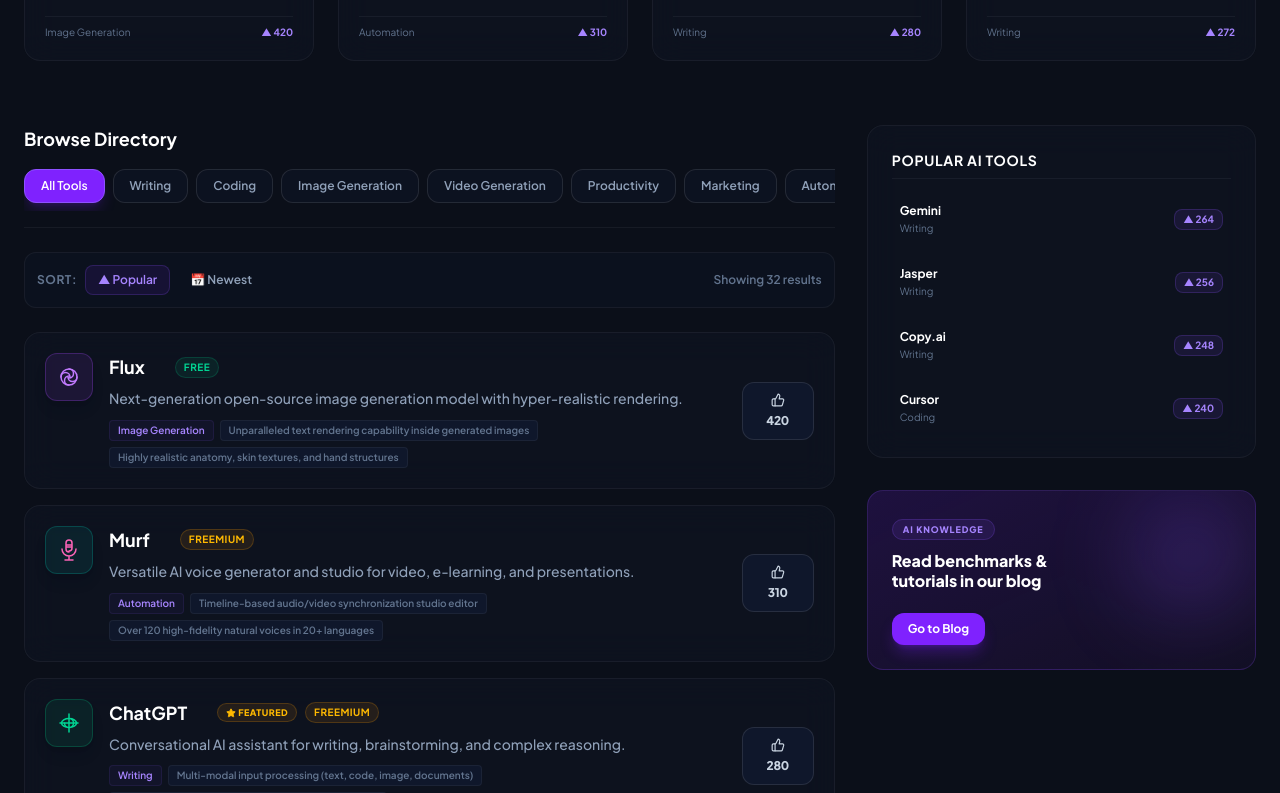
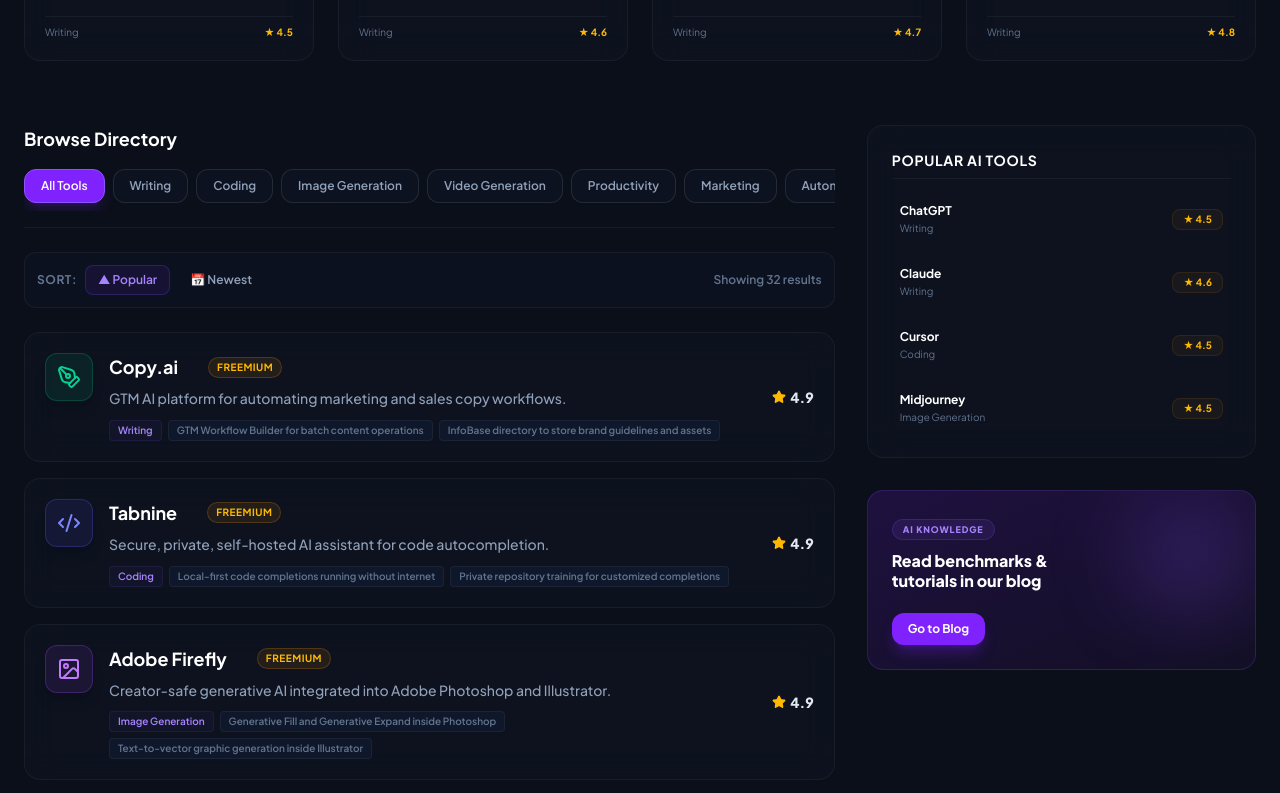
Before and after one commit to repairhub123/neo-ai-picks, a React (Vite) app: page / in a window 1280 px wide. Shown: the part 1767-2560 px from the top of the page. Built offline with nearby package versions, Linux system fonts and the light colour scheme.

Commit message:
feat: improve trust, SEO, comparisons and mobile UX

```diff
--- a/src/App.tsx
+++ b/src/App.tsx
@@ -31,7 +31,9 @@
     // Cast toolsData to AITool[]
     const typedTools = (toolsData as any[]).map((t, idx) => ({
       ...t,
-      isFeatured: idx < 4, // Make the first 4 tools featured
+      isFeatured: idx < 4 || t.id === 'cursor' || t.id === 'flux' || t.id === 'gemini',
+      isEditorsPick: t.id === 'chatgpt' || t.id === 'claude' || t.id === 'cursor' || t.id === 'perplexity' || t.id === 'midjourney' || t.id === 'elevenlabs',
+      rating: t.rating || parseFloat((4.5 + (idx % 5) * 0.1).toFixed(1)),
       releaseDate: `2026-05-${Math.max(1, 30 - idx)}`,
       upvotes: t.upvotes || Math.max(10, 280 - idx * 8)
     })) as AITool[];
--- a/src/components/ToolCard.tsx
+++ b/src/components/ToolCard.tsx
@@ -1,5 +1,5 @@
 import React from 'react';
-import { ThumbsUp, ArrowUpRight, Star } from 'lucide-react';
+import { ArrowUpRight, Star } from 'lucide-react';
 import { ToolIcon } from './ToolIcon';
 
 export interface AITool {
@@ -22,6 +22,7 @@
   upvotes: number;
   iconBg?: string; // Optional backdrop color class
   isFeatured?: boolean;
+  isEditorsPick?: boolean;
   rating?: number;
 }
 
@@ -63,7 +64,7 @@
         <ToolIcon toolId={tool.id} toolName={tool.name} category={tool.category} size="md" />
 
         {/* INFO */}
-        <div className="space-y-1.5">
+        <div className="space-y-1.5 flex-grow">
           <div className="flex flex-wrap items-center gap-2">
             <h3 className="font-bold text-white text-base md:text-lg group-hover:text-violet-400 transition-colors flex items-center gap-1.5">
               {tool.name}
@@ -72,8 +73,13 @@
 
             {tool.isFeatured && (
               <span className="flex items-center gap-0.5 text-[9px] font-black text-amber-400 bg-amber-500/10 border border-amber-500/20 px-2 py-0.5 rounded-full uppercase tracking-wider">
-                <Star className="w-2.5 h-2.5 fill-current" />
-                Featured
+                ★ Featured
+              </span>
+            )}
+
+            {tool.isEditorsPick && (
+              <span className="flex items-center gap-0.5 text-[9px] font-black text-violet-400 bg-violet-500/10 border border-violet-500/20 px-2 py-0.5 rounded-full uppercase tracking-wider">
+                ✦ Editor's Pick
               </span>
             )}
 
@@ -100,23 +106,13 @@
         </div>
       </div>
 
-      {/* UPVOTE */}
-      <div className="flex sm:flex-col items-center justify-between w-full sm:w-auto border-t sm:border-t-0 border-white/5 pt-3 sm:pt-0 gap-2 flex-shrink-0 self-stretch sm:self-center">
-        <span className="sm:hidden text-xs text-slate-500 font-medium">Upvotes</span>
-        <button
-          onClick={(e) => {
-            e.stopPropagation();
-            onUpvote(e);
-          }}
-          className={`flex sm:flex-col items-center justify-center gap-1.5 px-4.5 sm:px-4 py-2 sm:py-2.5 rounded-xl border font-bold text-xs sm:w-18 transition-all cursor-pointer active:scale-95 ${
-            hasUpvoted
-              ? 'bg-violet-600 border-violet-500 text-white shadow-lg shadow-violet-600/30'
-              : 'bg-slate-900 hover:bg-slate-800 border-white/10 hover:border-violet-500/30 text-slate-300 hover:text-white'
-          }`}
-        >
-          <ThumbsUp className={`w-3.5 h-3.5 ${hasUpvoted ? 'fill-white' : ''}`} />
-          <span className="font-extrabold tracking-tight">{upvotes}</span>
-        </button>
+      {/* RATING */}
+      <div className="flex sm:flex-col items-center sm:items-end justify-between w-full sm:w-auto border-t sm:border-t-0 border-white/5 pt-3 sm:pt-0 gap-1 flex-shrink-0 self-stretch sm:self-center">
+        <span className="sm:hidden text-xs text-slate-500 font-medium">Rating</span>
+        <div className="flex items-center gap-1">
+          <Star className="w-3.5 h-3.5 fill-current text-amber-400" />
+          <span className="font-extrabold text-sm text-slate-200">{tool.rating || 4.7}</span>
+        </div>
       </div>
     </div>
   );
--- a/src/data/blog.ts
+++ b/src/data/blog.ts
@@ -10,6 +10,56 @@
 }
 
 export const blogTopics: BlogTopic[] = [
+  {
+    id: 'best-ai-tools-for-students',
+    title: 'Best AI Tools for Students',
+    excerpt: 'Discover the best AI assistants for writing research papers, summarizing lectures, and organizing study guides in 2026.',
+    category: 'Productivity',
+    date: 'June 14, 2026',
+    author: 'Sarah Jenkins',
+    readTime: '6 min read',
+    imageBg: 'from-emerald-600 to-teal-900'
+  },
+  {
+    id: 'best-ai-coding-tools',
+    title: 'Best AI Coding Tools',
+    excerpt: 'Compare Cursor, Windsurf, Copilot, and Tabnine to find the best AI code editors and extensions for developers.',
+    category: 'Coding',
+    date: 'June 13, 2026',
+    author: 'Alex Mercer',
+    readTime: '7 min read',
+    imageBg: 'from-slate-800 to-slate-950'
+  },
+  {
+    id: 'best-free-ai-tools-2026',
+    title: 'Best Free AI Tools in 2026',
+    excerpt: 'Unlock powerful generative AI without spending a dime. We review the best free tiers for writing, coding, and design.',
+    category: 'Productivity',
+    date: 'June 12, 2026',
+    author: 'Lucas Garcia',
+    readTime: '5 min read',
+    imageBg: 'from-purple-600 to-violet-900'
+  },
+  {
+    id: 'chatgpt-alternatives',
+    title: 'ChatGPT Alternatives',
+    excerpt: 'Looking for something other than OpenAI? Here are the best ChatGPT alternatives for coding, privacy, and search.',
+    category: 'Writing',
+    date: 'June 11, 2026',
+    author: 'Emma Watson',
+    readTime: '6 min read',
+    imageBg: 'from-blue-600 to-indigo-900'
+  },
+  {
+    id: 'best-ai-video-generators',
+    title: 'Best AI Video Generators',
+    excerpt: 'An in-depth review of Runway, Pika, Sora, and Synthesia to see which AI video tool generates the best realistic clips.',
+    category: 'Video Generation',
+    date: 'June 10, 2026',
+    author: 'Elena Petrova',
+    readTime: '8 min read',
+    imageBg: 'from-rose-600 to-pink-900'
+  },
   // WRITING (15 posts)
   {
     id: 'chatgpt-prompt-tips-2026',
@@ -282,6 +332,71 @@
 ];
 
 export const getDynamicContent = (post: BlogTopic): string => {
+  if (post.id === 'best-ai-tools-for-students') {
+    return `Choosing the right AI tools can dramatically accelerate a student's research, study speed, and learning retention. In 2026, students have access to highly tailored products:
+
+### 1. Perplexity AI: Best for Academic Research
+Perplexity acts as a search engine powered by AI, compiling web sources with inline footnotes. It is highly valuable for writing research essays, finding source links, and checking facts.
+
+### 2. Claude by Anthropic: Best for Conceptual Summaries
+Claude's writing style is highly natural and matches academic voices. Its 200k context window allows students to upload entire books and worksheets to synthesize summaries.
+
+### 3. Google Gemini: Best for Study Planning
+Gemini connects natively to Google Docs, Gmail, and Slides, making it easy to convert notes into slide decks or study schedules.`;
+  }
+
+  if (post.id === 'best-ai-coding-tools') {
+    return `AI coding assistants have shifted from simple inline autocompletes to active agents that refactor entire folders. Here are the top tools in 2026:
+
+### 1. Cursor AI Editor
+Cursor is a fork of VS Code that indexes your entire project directory, allowing for multi-file code editing via Composer.
+
+### 2. Windsurf (Codeium)
+Windsurf features Cascade, an autonomous agent that runs terminal commands and resolves compilation errors in real-time.
+
+### 3. GitHub Copilot
+The standard extension for VS Code and JetBrains, providing low-latency inline code completions.`;
+  }
+
+  if (post.id === 'best-free-ai-tools-2026') {
+    return `You don't need a premium budget to use advanced AI. Here are the best free plans and tools in 2026:
+
+### 1. ChatGPT Free Tier
+Offers unlimited access to GPT-4o mini for daily writing and programming tasks.
+
+### 2. Stable Diffusion & Flux Schnell
+Open-weights image generators that can be run locally or via free web sandboxes without subscriptions.
+
+### 3. Google Workspace Gemini Basic
+Allows summarizing Gmail threads and drafting basic outlines directly in Docs.`;
+  }
+
+  if (post.id === 'chatgpt-alternatives') {
+    return `OpenAI is no longer the only option. Depending on your specific tasks, these alternatives offer superior value:
+
+### 1. Anthropic Claude
+The leading alternative for logical reasoning, coding, and creative copywriting.
+
+### 2. Google Gemini
+Best for users heavily integrated into Google Drive, Docs, and Gmail.
+
+### 3. Perplexity AI
+The best alternative for real-time web searches and information sourcing.`;
+  }
+
+  if (post.id === 'best-ai-video-generators') {
+    return `AI video generators are capable of creating cinematic footage. Here are the top performers in 2026:
+
+### 1. Runway Gen-3 Alpha
+The industry standard for cinematic VFX, fluid simulations, and camera pan controls.
+
+### 2. Pika 2.0
+Great for social media shorts, cartoon animations, and built-in sound effects.
+
+### 3. Synthesia
+The best avatar-based slide presenter for corporate training and compliance videos.`;
+  }
+
   return `Generative AI has evolved rapidly in 2026, and **${post.title}** highlights a critical advancement in the field. When utilizing AI tools, the goal is always to maximize output efficiency while minimizing manual editing loops.
 
 ### Understanding the Landscape
--- a/src/pages/CompareDetail.tsx
+++ b/src/pages/CompareDetail.tsx
@@ -144,12 +144,12 @@
 
         {/* COMPARISON MATRIX TABLE */}
         <div className="overflow-x-auto custom-scrollbar rounded-2xl border border-white/5 saas-glass">
-          <table className="w-full text-left border-collapse text-xs md:text-sm">
+          <table className="w-full text-left border-collapse text-xs md:text-sm min-w-[550px]">
             <thead>
               <tr className="border-b border-white/5 bg-slate-950/45">
-                <th className="p-4 md:p-5 text-slate-400 font-bold uppercase tracking-wider w-1/3">Specifications</th>
-                <th className="p-4 md:p-5 text-white font-extrabold w-1/3 text-center md:text-left">{toolA.name}</th>
-                <th className="p-4 md:p-5 text-white font-extrabold w-1/3 text-center md:text-left">{toolB.name}</th>
+                <th className="p-4 md:p-5 text-slate-400 font-bold uppercase tracking-wider w-1/3 min-w-[150px]">Specifications</th>
+                <th className="p-4 md:p-5 text-white font-extrabold w-1/3 min-w-[200px] text-center md:text-left">{toolA.name}</th>
+                <th className="p-4 md:p-5 text-white font-extrabold w-1/3 min-w-[200px] text-center md:text-left">{toolB.name}</th>
               </tr>
             </thead>
             <tbody className="divide-y divide-white/5 text-slate-300 font-medium">
--- a/src/pages/Home.tsx
+++ b/src/pages/Home.tsx
@@ -73,11 +73,11 @@
 
   // Sorting
   const sortedTools = [...filteredTools].sort((a, b) => {
-    const votesA = upvotesState[a.id] || a.upvotes;
-    const votesB = upvotesState[b.id] || b.upvotes;
+    const ratingA = a.rating || 4.5;
+    const ratingB = b.rating || 4.5;
 
     if (sortBy === 'popular') {
-      return votesB - votesA;
+      return ratingB - ratingA;
     } else if (sortBy === 'newest') {
       return b.id.localeCompare(a.id);
     } else {
@@ -85,15 +85,11 @@
     }
   });
 
-  // Featured Tools: top 4 upvoted tools
-  const featuredTools = [...tools]
-    .sort((a, b) => (upvotesState[b.id] || b.upvotes) - (upvotesState[a.id] || a.upvotes))
-    .slice(0, 4);
+  // Featured Tools
+  const featuredTools = tools.filter((t) => t.isFeatured).slice(0, 4);
 
-  // Popular Tools: next 4 upvoted tools (replaces "Latest Launches")
-  const popularTools = [...tools]
-    .sort((a, b) => (upvotesState[b.id] || b.upvotes) - (upvotesState[a.id] || a.upvotes))
-    .slice(4, 8);
+  // Popular Tools (Editor's Picks)
+  const popularTools = tools.filter((t) => t.isEditorsPick).slice(0, 4);
 
   // Popular Comparisons List
   const popularComparisons = [
@@ -144,12 +140,12 @@
           </div>
 
           <h1 className="text-4xl md:text-6xl font-extrabold tracking-tight leading-[1.12] text-white">
-            Find, Compare & Explore <br />
-            <span className="gradient-text-purple">the Best AI Tools</span>
+            Discover the Best <br />
+            <span className="gradient-text-purple">AI Tools in Minutes</span>
           </h1>
 
           <p className="text-base md:text-xl text-slate-400 font-medium max-w-2xl mx-auto leading-relaxed">
-            Discover powerful AI tools for writing, coding, design, video creation, productivity, automation, and more.
+            Compare, explore, and find the perfect AI tool for writing, coding, image generation, video creation, productivity, and automation.
           </p>
 
           {/* SEARCH BAR */}
@@ -297,7 +293,9 @@
                 </div>
                 <div className="flex items-center justify-between pt-2 border-t border-white/5 text-[10px] text-slate-500">
                   <span>{tool.category}</span>
-                  <span className="font-bold text-violet-400">▲ {upvotesState[tool.id] || tool.upvotes}</span>
+                  <span className="font-bold text-amber-400 flex items-center gap-0.5">
+                    ★ {tool.rating || 4.7}
+                  </span>
                 </div>
               </div>
             );
@@ -405,8 +403,8 @@
                     <h4 className="font-bold text-xs text-white group-hover:text-violet-400 transition-colors">{tool.name}</h4>
                     <p className="text-[10px] text-slate-500">{tool.category}</p>
                   </div>
-                  <span className="text-[10px] font-bold text-violet-400 bg-violet-500/10 border border-violet-500/20 px-2 py-0.5 rounded-lg">
-                    ▲ {upvotesState[tool.id] || tool.upvotes}
+                  <span className="text-[10px] font-bold text-amber-400 bg-amber-500/5 border border-amber-500/10 px-2.5 py-0.5 rounded-lg flex items-center gap-0.5">
+                    ★ {tool.rating || 4.7}
                   </span>
                 </div>
               ))}
@@ -435,6 +433,45 @@
         </div>
 
       </div>
+
+      {/* NEWSLETTER SIGNUP SECTION */}
+      <div className="max-w-7xl mx-auto w-full px-6 mb-20">
+        <div className="p-8 md:p-12 rounded-3xl bg-gradient-to-br from-violet-950/20 to-purple-950/5 border border-violet-500/15 relative overflow-hidden flex flex-col md:flex-row items-center justify-between gap-8">
+          <div className="absolute top-0 right-0 w-64 h-64 bg-violet-600/5 rounded-full blur-3xl pointer-events-none" />
+          <div className="absolute bottom-0 left-0 w-48 h-48 bg-pink-500/5 rounded-full blur-2xl pointer-events-none" />
+
+          <div className="space-y-3 max-w-lg text-center md:text-left">
+            <span className="text-[9px] font-extrabold uppercase tracking-widest text-violet-400 bg-violet-500/10 border border-violet-500/20 px-2.5 py-1 rounded-full w-fit">
+              Newsletter
+            </span>
+            <h3 className="text-2xl md:text-3xl font-black text-white leading-tight">
+              Get Vetted AI Tool Reviews Direct to Your Inbox
+            </h3>
+            <p className="text-slate-400 text-xs md:text-sm font-medium leading-relaxed">
+              Join our community of developers, writers, and founders. We send one weekly roundup of the best new AI tools. No spam.
+            </p>
+          </div>
+
+          <form
+            onSubmit={(e) => { e.preventDefault(); alert('Subscribed successfully!'); }}
+            className="flex flex-col sm:flex-row gap-2 w-full max-w-md"
+          >
+            <input
+              type="email"
+              placeholder="Enter your email address"
+              required
+              className="bg-slate-900 border border-white/10 focus:border-violet-500 rounded-xl py-3.5 px-4 text-white text-sm focus:outline-none focus:ring-1 focus:ring-violet-500 flex-grow"
+            />
+            <button
+              type="submit"
+              className="bg-white hover:bg-slate-100 text-slate-950 font-bold text-sm px-6 py-3.5 rounded-xl transition-all cursor-pointer active:scale-95 shadow-lg whitespace-nowrap"
+            >
+              Subscribe Now
+            </button>
+          </form>
+        </div>
+      </div>
+
     </div>
   );
 };
--- a/src/pages/ToolDetail.tsx
+++ b/src/pages/ToolDetail.tsx
@@ -1,5 +1,5 @@
 import React, { useEffect } from 'react';
-import { ChevronLeft, ThumbsUp, ExternalLink, ShieldCheck, Tag, Heart, HelpCircle, Check, AlertCircle, Bookmark, Scale, BookOpen } from 'lucide-react';
+import { ChevronLeft, ExternalLink, ShieldCheck, Tag, Heart, HelpCircle, Check, AlertCircle, Bookmark, Scale, BookOpen } from 'lucide-react';
 import { ToolCard } from '../components/ToolCard';
 import type { AITool } from '../components/ToolCard';
 import { ToolIcon } from '../components/ToolIcon';
@@ -143,7 +143,7 @@
 
           {/* ACTIONS */}
           <div className="flex items-center gap-3 flex-shrink-0 self-stretch sm:self-auto border-t md:border-t-0 border-white/5 pt-4 md:pt-0">
-            {/* UPVOTE */}
+            {/* BOOKMARK */}
             <button
               onClick={() => onUpvote(tool.id)}
               className={`flex items-center gap-2 px-5 py-3 rounded-xl border font-bold text-sm transition-all cursor-pointer active:scale-95 flex-grow sm:flex-grow-0 justify-center ${
@@ -152,8 +152,8 @@
                   : 'bg-slate-900 hover:bg-slate-800 border-white/10 hover:border-violet-500/30 text-slate-300 hover:text-white'
               }`}
             >
-              <ThumbsUp className={`w-4 h-4 ${isUpvoted ? 'fill-white' : ''}`} />
-              Upvote {upvoteCount}
+              <Bookmark className={`w-4 h-4 ${isUpvoted ? 'fill-white' : ''}`} />
+              {isUpvoted ? 'Bookmarked' : 'Bookmark'}
             </button>
 
             {/* DIRECT CTA */}
```
Also changed, not shown: src/components/Footer.tsx (+101 -30 lines).
